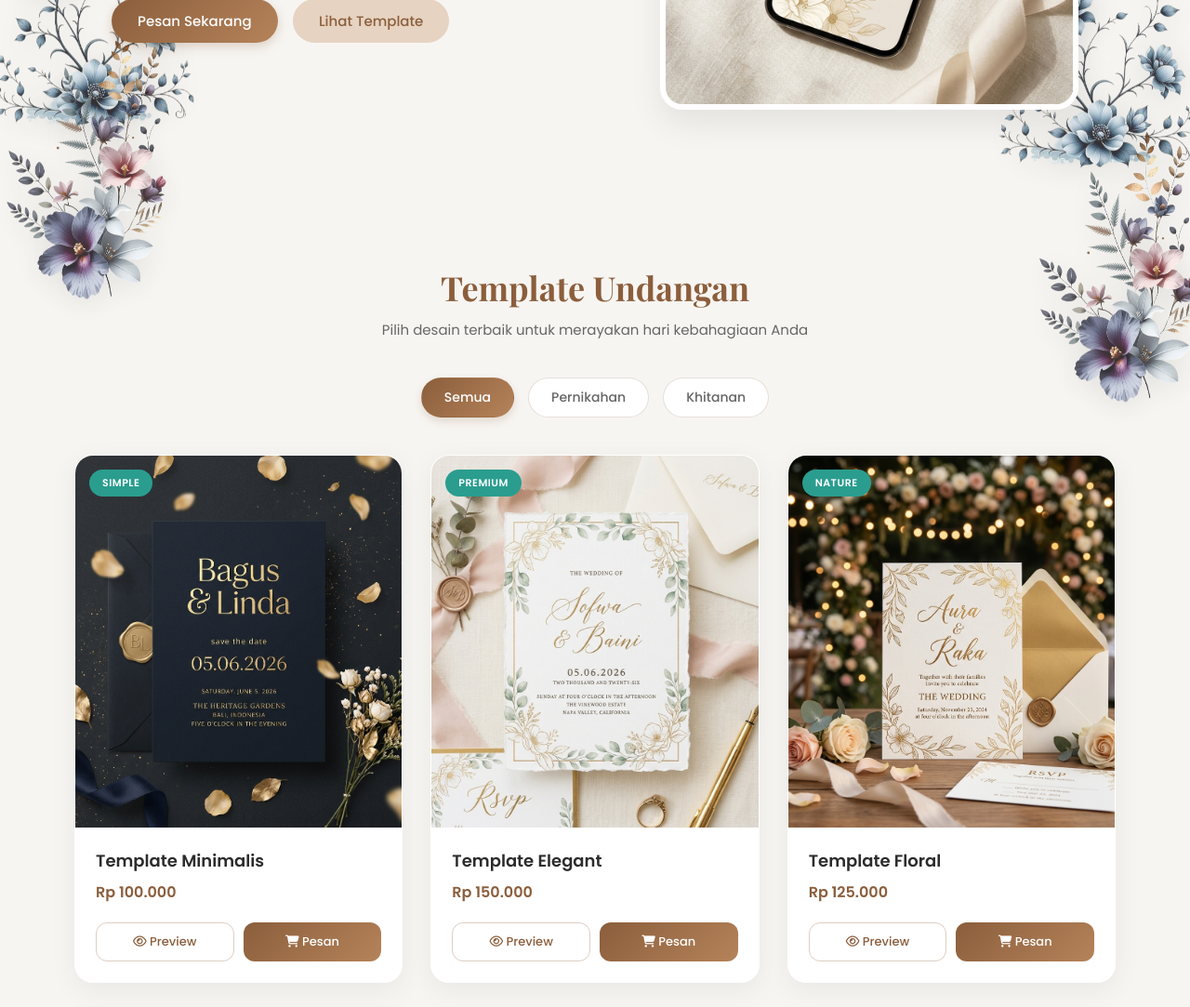
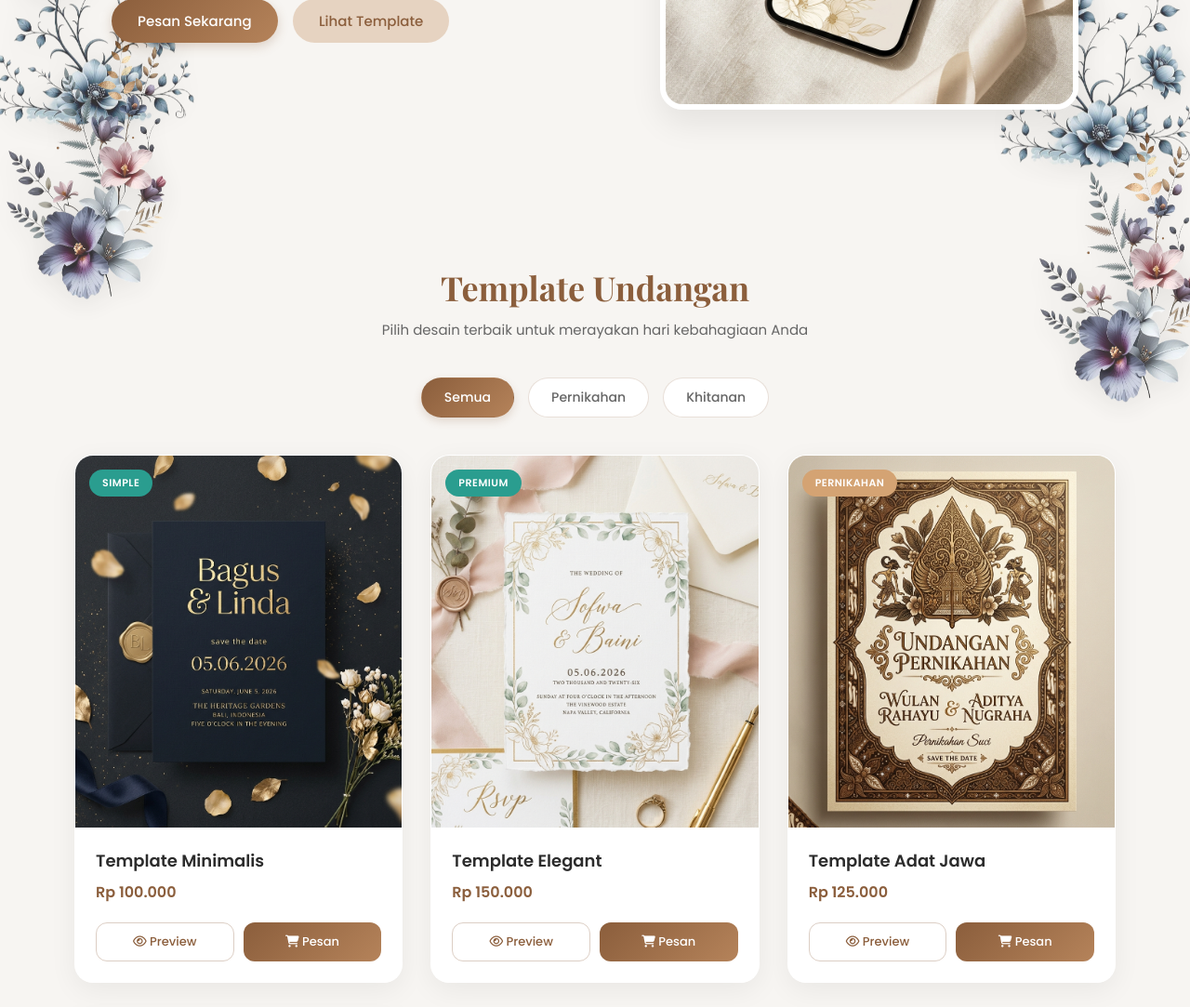
Before and after one commit to zorromugirawa-lang/Sofwa-Undangan, a PHP site: page / in a window 1280 px wide. Shown: the part 475-1558 px from the top of the page at 93% size. Run offline with PHP 8.4, Linux system fonts and the light colour scheme; data comes from the database, SQL or seed files in the repository; some web fonts are replaced.

Commit message:
Replace Template Floral with Template Adat Jawa and add cover image

```diff
--- a/database_sofwa.sql
+++ b/database_sofwa.sql
@@ -35,5 +35,5 @@ CREATE TABLE IF NOT EXISTS guestbook (
 INSERT INTO templates (name, category, thumbnail, price) VALUES
 ('Template Elegant', 'Premium', 'img/elegant.png', 150000),
 ('Template Minimalis', 'Simple', 'img/minimalist.png', 100000),
-('Template Floral', 'Nature', 'img/floral.png', 125000),
+('Template Adat Jawa', 'Pernikahan', 'img/cover_adat_jawa.png', 125000),
 ('Template Modern', 'Modern', 'img/modern.png', 130000);
--- a/db_connect.php
+++ b/db_connect.php
@@ -77,9 +77,9 @@ try {
                 'path' => 'templates/pernikahan/undangan2/index.html'
             ],
             [
-                'name' => 'Template Floral',
+                'name' => 'Template Adat Jawa',
                 'category' => 'Pernikahan',
-                'thumbnail' => 'img/cover_floral.png',
+                'thumbnail' => 'img/cover_adat_jawa.png',
                 'price' => 125000,
                 'path' => 'https://undanganiv.baiinst.my.id/'
             ],
@@ -121,7 +121,7 @@ try {
         $updates = [
             'Template Elegant' => 'img/cover_elegant.png',
             'Template Minimalis' => 'img/cover_minimalist.png',
-            'Template Floral' => 'img/cover_floral.png',
+            'Template Adat Jawa' => 'img/cover_adat_jawa.png',
             'Template Modern' => 'img/cover_modern.png',
             'Template Khitan Islamic' => 'img/cover_khitan_islamic.png',
             'Template Khitan Ceria' => 'img/cover_khitan_ceria.png',
--- a/index.html
+++ b/index.html
@@ -1011,16 +1011,16 @@
         <div class="card-thumb-container">
           <span class="category-badge badge-pernikahan">
             Pernikahan </span>
-          <img src="img/cover_floral.png" alt="Template Floral" loading="lazy" />
+          <img src="img/cover_adat_jawa.png" alt="Template Adat Jawa" loading="lazy" />
         </div>
         <div class="card-body">
-          <h4>Template Floral</h4>
+          <h4>Template Adat Jawa</h4>
           <div class="card-price">Rp 125.000</div>
           <div class="card-actions">
             <a href="https://undanganiv.baiinst.my.id/" target="_blank" class="btn-card btn-card-preview">
               <i class="far fa-eye"></i> Preview
             </a>
-            <button onclick="openOrderModal(3, 'Template Floral', 'Rp 125.000')" class="btn-card btn-card-order">
+            <button onclick="openOrderModal(3, 'Template Adat Jawa', 'Rp 125.000')" class="btn-card btn-card-order">
               <i class="fas fa-shopping-cart"></i> Pesan
             </button>
           </div>
--- a/index.php
+++ b/index.php
@@ -40,9 +40,9 @@ if (empty($templates)) {
         ],
         [
             'id' => 3,
-            'nama' => 'Template Floral',
+            'nama' => 'Template Adat Jawa',
             'kategori' => 'Pernikahan',
-            'gambar' => 'img/cover_floral.png',
+            'gambar' => 'img/cover_adat_jawa.png',
             'harga' => 125000,
             'preview' => 'https://undanganiv.baiinst.my.id/',
         ],
--- a/submit_order.php
+++ b/submit_order.php
@@ -9,7 +9,7 @@ require_once 'db_connect.php';
 $fallback_templates = [
     1 => ['name' => 'Template Elegant', 'category' => 'Pernikahan', 'price' => 150000],
     2 => ['name' => 'Template Minimalis', 'category' => 'Pernikahan', 'price' => 100000],
-    3 => ['name' => 'Template Floral', 'category' => 'Pernikahan', 'price' => 125000],
+    3 => ['name' => 'Template Adat Jawa', 'category' => 'Pernikahan', 'price' => 125000],
     4 => ['name' => 'Template Modern', 'category' => 'Pernikahan', 'price' => 130000],
     5 => ['name' => 'Template Khitan Islamic', 'category' => 'Khitanan', 'price' => 90000],
     6 => ['name' => 'Template Khitan Ceria', 'category' => 'Khitanan', 'price' => 95000],
```
Also changed, not shown: img/cover_adat_jawa.png (added).
